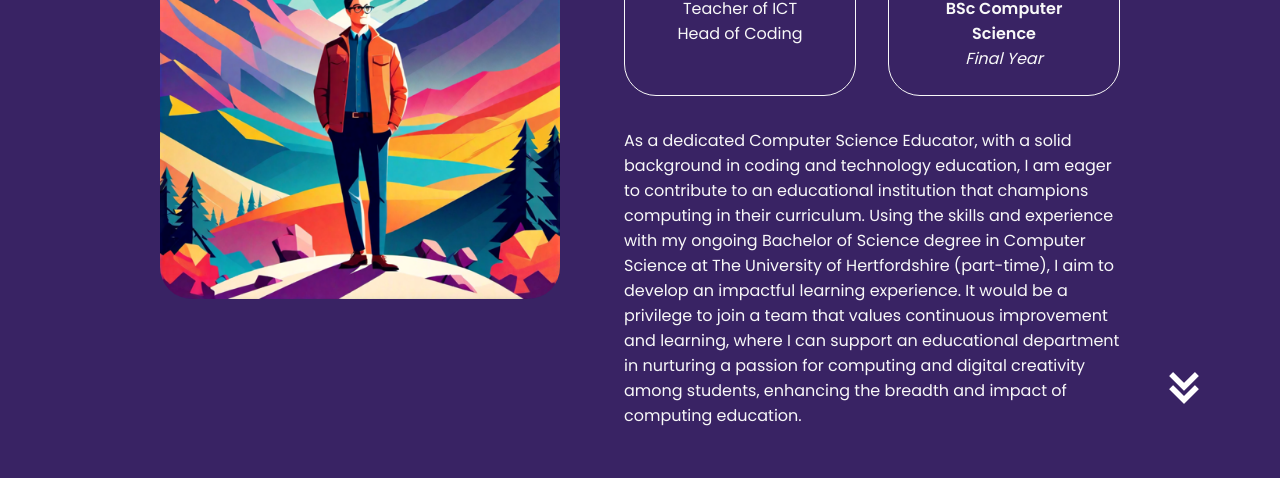
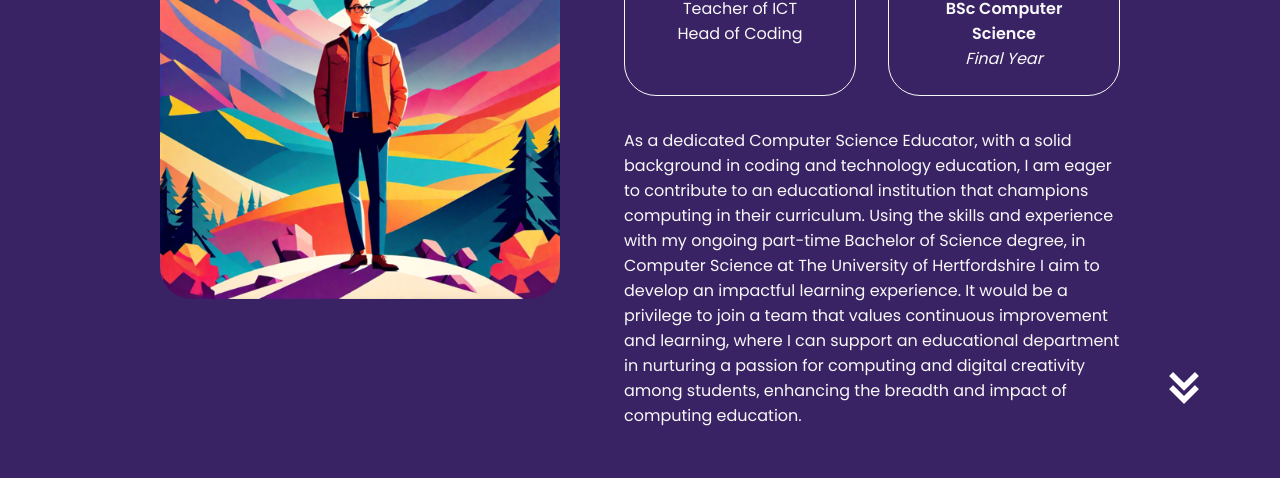
Before and after one commit to JonathanAlbertCross/cross.rocks, a website: page index.html in a window 1280 px wide. Shown: the part 1220-1698 px from the top of the page. Drawn offline with Linux system fonts and the light colour scheme; files whose address does not match are found by name.

Commit message:
update uni

```diff
--- a/index.html
+++ b/index.html
@@ -138,7 +138,7 @@
             </div>
           </div>
           <div class="text-container">
-            <p>As a dedicated Computer Science Educator, with a solid background in coding and technology education, I am eager to contribute to an educational institution that champions computing in their curriculum. Using the skills and experience with my ongoing Bachelor of Science degree in Computer Science at The University of Hertfordshire (part-time), I aim to develop an impactful learning experience. It would be a privilege to join a team that values continuous improvement and learning, where I can support an educational department in nurturing a passion for computing and digital creativity among students, enhancing the breadth and impact of computing education.
+            <p>As a dedicated Computer Science Educator, with a solid background in coding and technology education, I am eager to contribute to an educational institution that champions computing in their curriculum. Using the skills and experience with my ongoing part-time Bachelor of Science degree, in Computer Science at The University of Hertfordshire I aim to develop an impactful learning experience. It would be a privilege to join a team that values continuous improvement and learning, where I can support an educational department in nurturing a passion for computing and digital creativity among students, enhancing the breadth and impact of computing education.
             </p>
           </div>
         </div>
```
